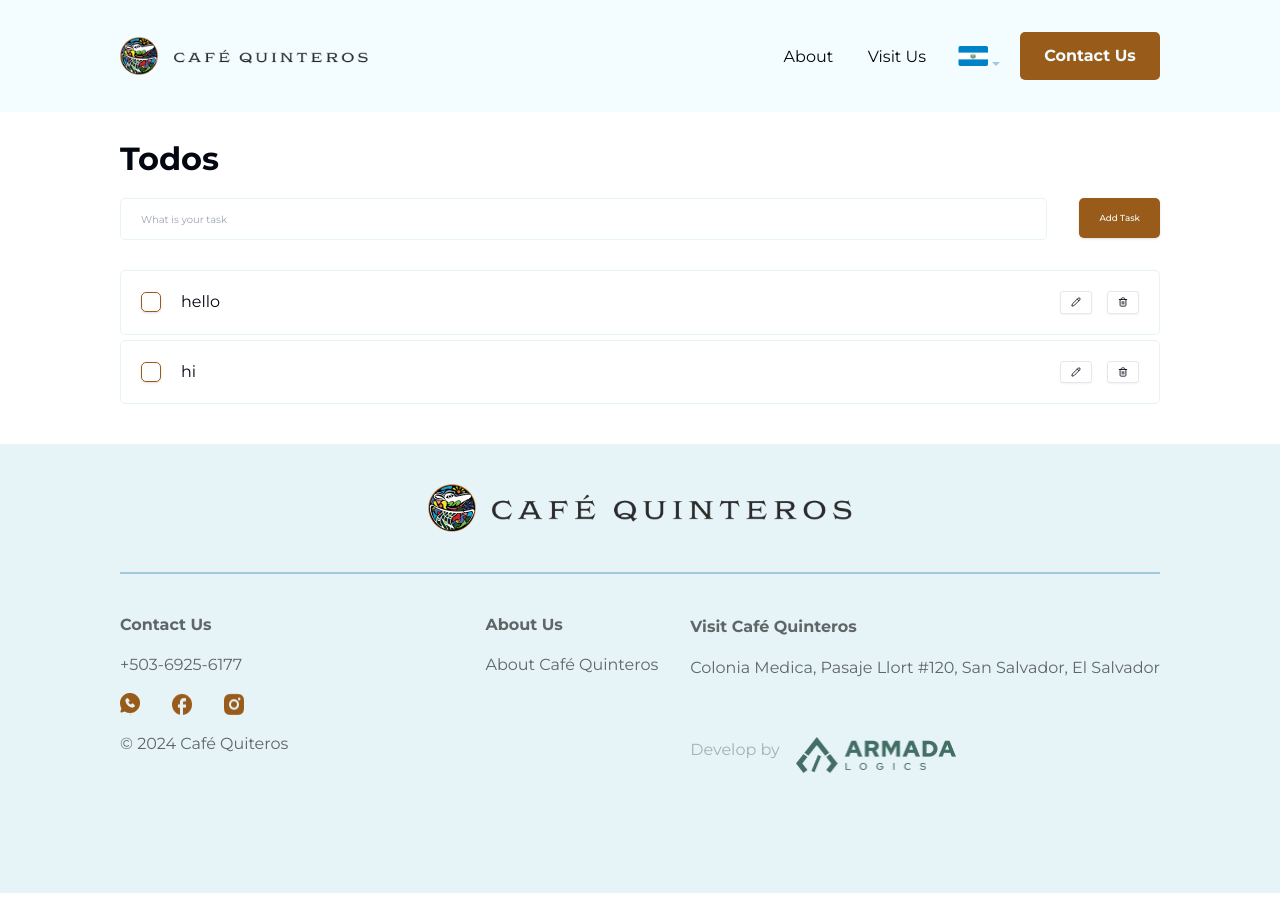
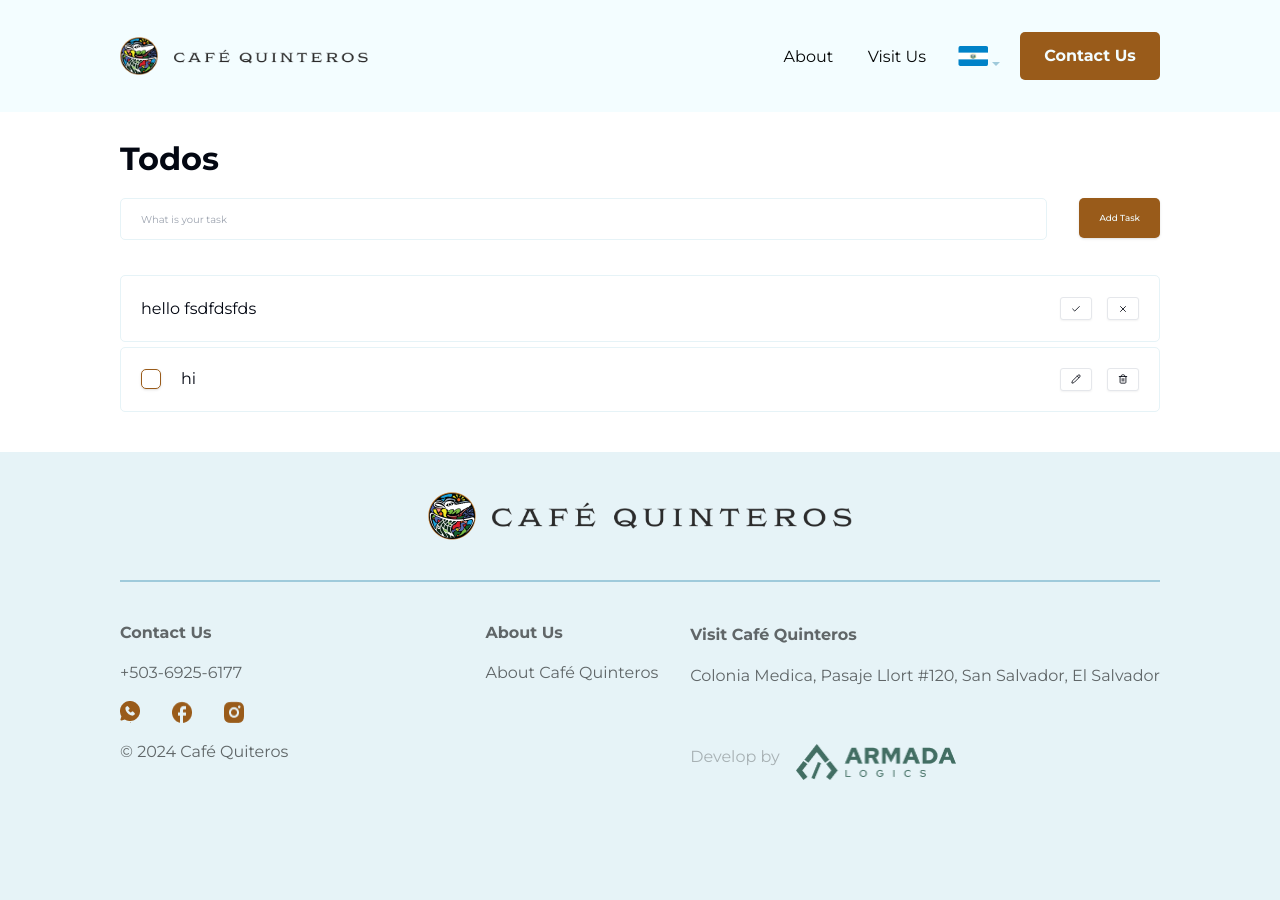
Before and after one commit to v88Alfie/cafe_quinteros, a Next.js app: page /todos in a window 1280 px wide. Both pictures are taken after a click on the button 1076 px from the left and 302 px from the top of the page. Built offline with nearby package versions, Linux system fonts and the light colour scheme; data requests are answered from the project's data file.

Commit message:
update todo function

```diff
--- a/db.json
+++ b/db.json
@@ -2,12 +2,12 @@
   "todos": [
     {
       "id": "a4232da8-4c7c-4703-a93a-5c70c1a29099",
-      "is_done": false,
-      "task": "hello"
+      "completed": true,
+      "task": "hello fsdfdsfds"
     },
     {
       "id": "36c43877-19c0-4586-9816-f04f7fe4654c",
-      "is_done": false,
+      "completed": false,
       "task": "hi"
     }
   ]
--- a/src/app/todos/_components/TodoItem.tsx
+++ b/src/app/todos/_components/TodoItem.tsx
@@ -15,7 +15,7 @@ import { createTodo } from "@/app/api/todos";
 
 const TodoFormSchema = z.object({
   task: z.string().min(2, {
-    message: "Please Enter ToDo",
+    message: "Please Enter ToDo Task",
   }),
 });
 
@@ -46,7 +46,6 @@ const TodoItem = () => {
       ...data,
       is_done: false,
     });
-    console.log("submitting data:", data);
     reset();
   });
 
@@ -63,6 +62,9 @@ const TodoItem = () => {
           <span className="text-white">Add Task</span>
         </Button>
       </form>
+      {errors && (
+        <p className="text-red-500 pt-[0.5rem]">{errors?.task?.message}</p>
+      )}
     </div>
   );
 };
--- a/src/app/todos/_components/TodoList.tsx
+++ b/src/app/todos/_components/TodoList.tsx
@@ -10,35 +10,17 @@ import { deleteTodo, fetchTodos, updateTodo } from "../../api/todos";
 import { Checkbox } from "@/components/ui/checkbox";
 import { Button } from "@/components/ui/button";
 import { Pencil, Trash2 } from "lucide-react";
+import TodoUpdateItem from "./TodoUpdateItem";
 
-import {
-  Form,
-  FormControl,
-  FormDescription,
-  FormField,
-  FormItem,
-  FormLabel,
-} from "@/components/ui/form";
+interface Todo {
+  id: number;
+  completed: boolean;
+  task: string;
+}
 
 const TodoList = () => {
   const queryClient = useQueryClient();
-  const todoss = [
-    {
-      id: 1,
-      task: "Add todo",
-      is_done: false,
-    },
-    {
-      id: 2,
-      task: "Update todo",
-      is_done: false,
-    },
-    {
-      id: 3,
-      task: "Delete todo",
-      is_done: false,
-    },
-  ];
+  const [onEdit, setOnEdit] = useState(0);
 
   const {
     isLoading,
@@ -71,26 +53,37 @@ const TodoList = () => {
   const handleEdit = (updateTodo: {
     id: number;
     task: string;
-    is_done: boolean | string;
+    completed: boolean | string;
   }) => {
-    console.log(updateTodo, "updateTodo");
     updateTodoMutation.mutate({ ...updateTodo });
+  };
+
+  const updateTodoTask = (data: Todo) => {
+    updateTodoMutation.mutate({ ...data });
   };
 
   return (
     <ul className="pt-[3rem] flex flex-col gap-2">
-      {todos?.map((todo: { id: number; task: string; is_done: boolean }) => (
+      {todos?.map((todo: { id: number; task: string; completed: boolean }) => (
         <li
           key={todo.id}
-          className="flex gap-[2rem] justify-between items-center w-full p-[2rem] rounded-lg border border-gray"
+          className="flex justify-between items-center w-full p-[2rem] rounded-lg border border-gray"
         >
+          {onEdit === todo.id && (
+            <TodoUpdateItem
+              todo={todo}
+              updateTodoTask={updateTodoTask}
+              setOnEdit={setOnEdit}
+            />
+          )}
+          {onEdit !== todo.id && (
             <div className="flex gap-[2rem] items-center">
               <Checkbox
                 id={todo.id?.toString()}
                 onCheckedChange={(checked) => {
                   handleEdit({
                     id: todo.id,
-                  is_done: checked,
+                    completed: checked,
                     task: todo.task,
                   });
                 }}
@@ -98,16 +91,24 @@ const TodoList = () => {
               <label
                 htmlFor={todo.id?.toString()}
                 className={`${
-                todo.is_done ? "line-through text-text/[0.6]" : ""
+                  todo.completed ? "line-through text-text/[0.6]" : ""
                 } text-montserrat_regular_16 leading-none peer-disabled:cursor-not-allowed peer-disabled:opacity-70`}
               >
                 {todo.task}
               </label>
             </div>
+          )}
           <div className="flex gap-[1.5rem]">
-            <Button variant="outline">
+            {onEdit !== todo.id && (
+              <Button
+                type="button"
+                variant="outline"
+                onClick={() => setOnEdit(todo.id)}
+              >
                 <Pencil />
               </Button>
+            )}
+            {onEdit !== todo.id && (
               <Button
                 type="button"
                 onClick={() => handleDelete(todo.id)}
@@ -115,6 +116,7 @@ const TodoList = () => {
               >
                 <Trash2 />
               </Button>
+            )}
           </div>
         </li>
       ))}
--- /dev/null
+++ b/src/app/todos/_components/TodoUpdateItem.tsx
@@ -0,0 +1,79 @@
+"use client";
+
+import React from "react";
+
+import { zodResolver } from "@hookform/resolvers/zod";
+import { useForm } from "react-hook-form";
+import { z } from "zod";
+
+import { Button } from "@/components/ui/button";
+import { Check, X } from "lucide-react";
+
+interface Todo {
+  id: number;
+  completed: boolean;
+  task: string;
+}
+
+const TodoFormSchema = z.object({
+  task: z.string().min(2, {
+    message: "Please Enter ToDo Task",
+  }),
+});
+
+interface TodoProps {
+  todo: Todo;
+  updateTodoTask: (data: Todo) => void;
+  setOnEdit: (data: number) => void;
+}
+
+type TodoFormData = z.infer<typeof TodoFormSchema>;
+
+const TodoUpdateItem: React.FC<TodoProps> = ({
+  todo,
+  updateTodoTask,
+  setOnEdit,
+}) => {
+  const {
+    register,
+    handleSubmit,
+    reset,
+    formState: { errors },
+  } = useForm<TodoFormData>({
+    resolver: zodResolver(TodoFormSchema),
+  });
+
+  const onSubmit = handleSubmit((updateTodo) => {
+    updateTodoTask({
+      id: todo.id,
+      completed: todo.completed,
+      ...updateTodo,
+    });
+    setOnEdit(0);
+  });
+
+  return (
+    <form
+      className="flex gap-[2rem] justify-between items-center w-full"
+      onSubmit={onSubmit}
+    >
+      <input
+        className="w-full text-montserrat_regular_16 outline-none"
+        type="text"
+        defaultValue={todo?.task}
+        placeholder="What is your task"
+        {...register("task")}
+      ></input>
+      <div className="flex gap-[1.5rem]">
+        <Button variant="outline" type="submit">
+          <Check />
+        </Button>
+        <Button type="button" onClick={() => setOnEdit(0)} variant="outline">
+          <X />
+        </Button>
+      </div>
+    </form>
+  );
+};
+
+export default TodoUpdateItem;
```
Lines whose indentation alone changed are shown as unchanged.
